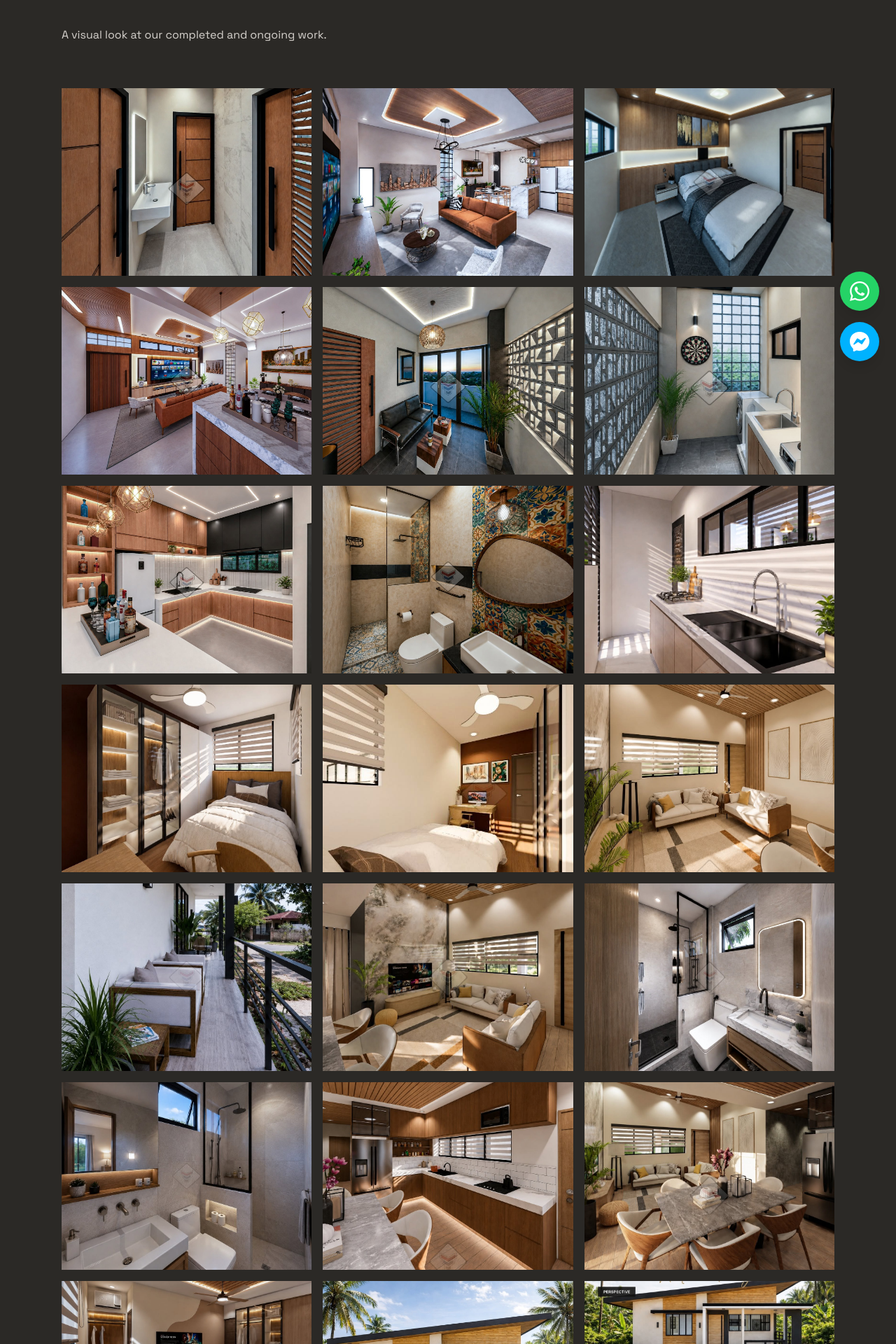
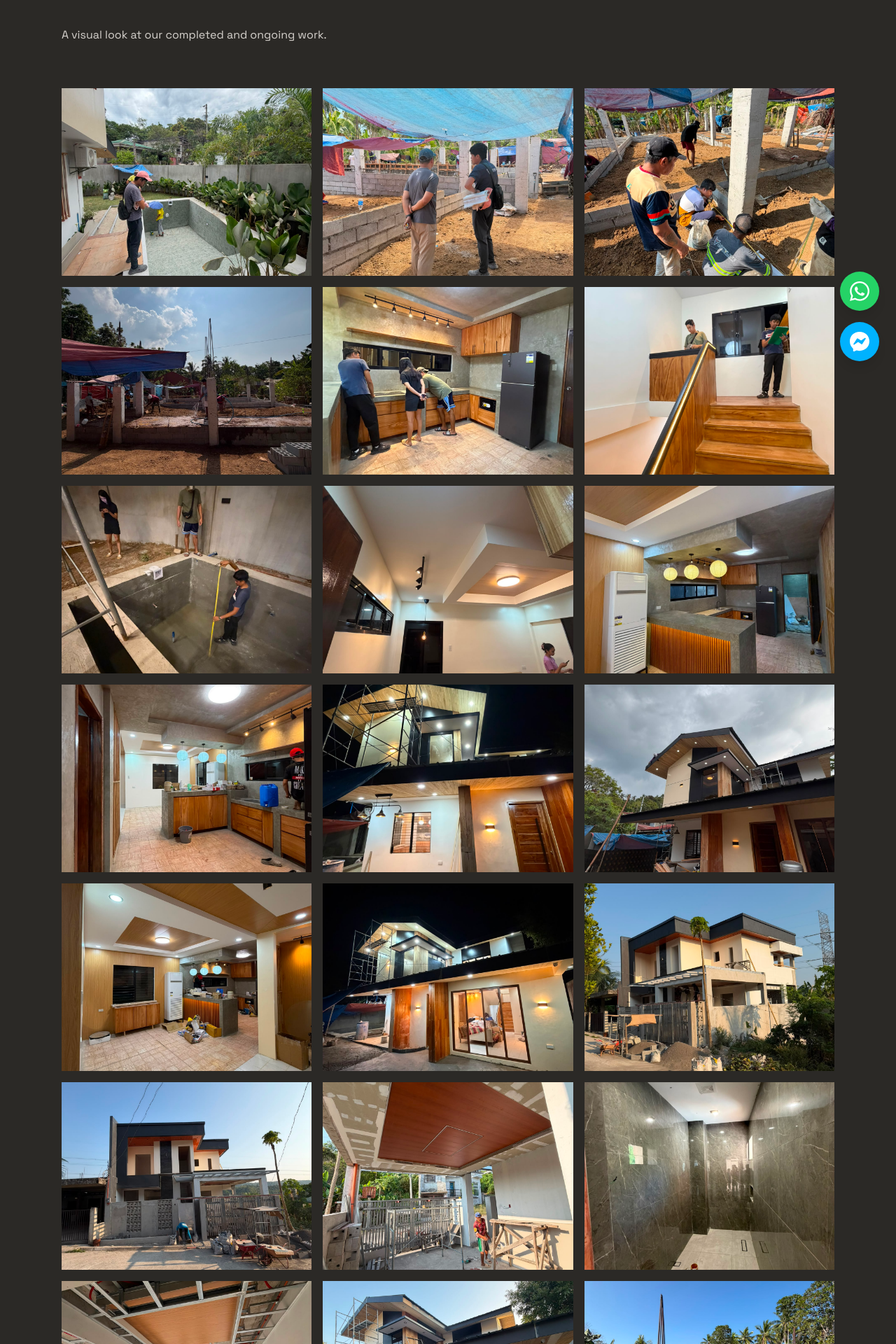
Before and after one commit to ganzonyd-bot/arkylite, a Next.js app: page /gallery in a window 1280 px wide. Shown: the part 260-2180 px from the top of the page at 70% size. Built offline with nearby package versions, Linux system fonts and the light colour scheme.

Commit message:
reorder gallery: newest images first (reverse chronological)

```diff
--- a/app/components/Gallery.tsx
+++ b/app/components/Gallery.tsx
@@ -3,16 +3,16 @@ import Image from "next/image";
 import ScrollAnimation from "./ScrollAnimation";
 
 const IMAGES = [
-  { src: "/images/gallery/gallery-1.jpg", alt: "Project photo 1", span: "md:col-span-2 md:row-span-2" },
-  { src: "/images/gallery/gallery-2.jpg", alt: "Project photo 2", span: "" },
-  { src: "/images/gallery/gallery-3.jpg", alt: "Project photo 3", span: "" },
-  { src: "/images/gallery/gallery-4.jpg", alt: "Project photo 4", span: "" },
-  { src: "/images/gallery/gallery-5.jpg", alt: "Project photo 5", span: "" },
-  { src: "/images/gallery/gallery-6.jpg", alt: "Project photo 6", span: "" },
-  { src: "/images/gallery/gallery-7.jpg", alt: "Project photo 7", span: "md:col-span-2" },
-  { src: "/images/gallery/gallery-8.jpg", alt: "Project photo 8", span: "" },
-  { src: "/images/gallery/gallery-9.jpg", alt: "Project photo 9", span: "" },
-  { src: "/images/gallery/gallery-10.jpg", alt: "Project photo 10", span: "" },
+  { src: "/images/gallery/b35af487-d751-452a-be98-2ff8420c542b.jpg", alt: "Project photo 1", span: "md:col-span-2 md:row-span-2" },
+  { src: "/images/gallery/83af6d4e-6d88-4fff-92d9-22e937331dd5.jpg", alt: "Project photo 2", span: "" },
+  { src: "/images/gallery/cb4e714f-3aab-42dd-a1b3-009724575091.jpg", alt: "Project photo 3", span: "" },
+  { src: "/images/gallery/73473f6d-8598-4743-8e04-86d062a0d2f2.jpg", alt: "Project photo 4", span: "" },
+  { src: "/images/gallery/f67fa57a-ba6e-466d-afcf-942ca1251623.jpg", alt: "Project photo 5", span: "" },
+  { src: "/images/gallery/426ed81d-221a-489e-9161-3f03e507112a.jpg", alt: "Project photo 6", span: "" },
+  { src: "/images/gallery/bfc57ffa-db43-4a80-a049-b412ee22943e.jpg", alt: "Project photo 7", span: "md:col-span-2" },
+  { src: "/images/gallery/2e9bcaad-06ae-4b8d-8f58-bfea6f7486c3.jpg", alt: "Project photo 8", span: "" },
+  { src: "/images/gallery/11569caf-84c4-417c-92b9-d182e2218bce.jpg", alt: "Project photo 9", span: "" },
+  { src: "/images/gallery/392bf38a-ea2f-411e-81de-1826022936ec.jpg", alt: "Project photo 10", span: "" },
 ];
 
 const VIDEOS_FEATURED = [
--- a/app/gallery/page.tsx
+++ b/app/gallery/page.tsx
@@ -8,49 +8,49 @@ import Footer from "@/app/components/Footer";
 import FloatingMessenger from "@/app/components/FloatingMessenger";
 
 const IMAGES = [
+  { src: "/images/gallery/b35af487-d751-452a-be98-2ff8420c542b.jpg", alt: "Gallery photo 1" },
+  { src: "/images/gallery/83af6d4e-6d88-4fff-92d9-22e937331dd5.jpg", alt: "Gallery photo 2" },
+  { src: "/images/gallery/cb4e714f-3aab-42dd-a1b3-009724575091.jpg", alt: "Gallery photo 3" },
+  { src: "/images/gallery/73473f6d-8598-4743-8e04-86d062a0d2f2.jpg", alt: "Gallery photo 4" },
+  { src: "/images/gallery/f67fa57a-ba6e-466d-afcf-942ca1251623.jpg", alt: "Gallery photo 5" },
+  { src: "/images/gallery/426ed81d-221a-489e-9161-3f03e507112a.jpg", alt: "Gallery photo 6" },
+  { src: "/images/gallery/bfc57ffa-db43-4a80-a049-b412ee22943e.jpg", alt: "Gallery photo 7" },
+  { src: "/images/gallery/2e9bcaad-06ae-4b8d-8f58-bfea6f7486c3.jpg", alt: "Gallery photo 8" },
+  { src: "/images/gallery/11569caf-84c4-417c-92b9-d182e2218bce.jpg", alt: "Gallery photo 9" },
+  { src: "/images/gallery/392bf38a-ea2f-411e-81de-1826022936ec.jpg", alt: "Gallery photo 10" },
+  { src: "/images/gallery/b21cc88c-8dc9-4564-a41b-aaf28aa53843.jpg", alt: "Gallery photo 11" },
+  { src: "/images/gallery/26449bf1-3953-4f83-b848-b91c545fc93a.jpg", alt: "Gallery photo 12" },
+  { src: "/images/gallery/4130fcdd-e9a2-4095-86e4-afbbbd272b7d.jpg", alt: "Gallery photo 13" },
+  { src: "/images/gallery/2b86a220-9951-424b-973e-f03609bb5c02.jpg", alt: "Gallery photo 14" },
+  { src: "/images/gallery/9ea69ad0-c3ad-4838-8a39-922224b98033.jpg", alt: "Gallery photo 15" },
+  { src: "/images/gallery/4847c13a-9cea-4e8d-a630-dbaffafa30e8.jpg", alt: "Gallery photo 16" },
+  { src: "/images/gallery/f427f456-9aab-4cf7-91a0-2200cebe60f1.jpg", alt: "Gallery photo 17" },
+  { src: "/images/gallery/abe76c3b-1790-4732-9da9-96c6ed0a04d0.jpg", alt: "Gallery photo 18" },
+  { src: "/images/gallery/845f2098-6767-42cc-9e32-6d601c67ad1b.jpg", alt: "Gallery photo 19" },
+  { src: "/images/gallery/7f80f70c-a504-4700-8076-8682f38d9101.jpg", alt: "Gallery photo 20" },
+  { src: "/images/gallery/950ddef3-c2d1-4da9-b5eb-8a17d5c3f09b.jpg", alt: "Gallery photo 21" },
+  { src: "/images/gallery/961bbaa1-9259-4272-8539-9be45eac5697.jpg", alt: "Gallery photo 22" },
+  { src: "/images/gallery/b2193adf-5eed-4fc9-8e36-5cf184bb0bce.jpg", alt: "Gallery photo 23" },
+  { src: "/images/gallery/f76891ae-59ac-4548-bdff-b75e16d4690c.jpg", alt: "Gallery photo 24" },
+  { src: "/images/gallery/90dd8d43-2dfb-4046-a743-4e1f3114a153.jpg", alt: "Gallery photo 25" },
+  { src: "/images/gallery/6c8b6591-fdc0-4d17-8e82-95c974368229.jpg", alt: "Gallery photo 26" },
+  { src: "/images/gallery/44322de9-45b2-4c32-bfae-cbed3a40de30.jpg", alt: "Gallery photo 27" },
+  { src: "/images/gallery/5ad3cfa1-e5d1-4b7e-a54c-b3138b539ae8.jpg", alt: "Gallery photo 28" },
+  { src: "/images/gallery/9449cbf8-bb7f-44cb-af68-52918d6b68a5.jpg", alt: "Gallery photo 29" },
+  { src: "/images/gallery/742771221_122173776098730152_3134179668470169620_n.jpg", alt: "Gallery photo 30" },
+  { src: "/images/gallery/742429441_122173776374730152_8013232902253390532_n.jpg", alt: "Gallery photo 31" },
+  { src: "/images/gallery/742684223_122173776344730152_6205196953189067169_n.jpg", alt: "Gallery photo 32" },
+  { src: "/images/gallery/744488387_122173776500730152_3477665604738018064_n.jpg", alt: "Gallery photo 33" },
+  { src: "/images/gallery/742362660_122173776932730152_2039494084442974680_n.jpg", alt: "Gallery photo 34" },
+  { src: "/images/gallery/742859103_122173776980730152_3815781710115326169_n.jpg", alt: "Gallery photo 35" },
+  { src: "/images/gallery/743777763_122173776926730152_2156799455612407488_n.jpg", alt: "Gallery photo 36" },
+  { src: "/images/gallery/743425423_122173777076730152_4849914365183130715_n.jpg", alt: "Gallery photo 37" },
+  { src: "/images/gallery/743497740_122173777634730152_1397926414788969398_n.jpg", alt: "Gallery photo 38" },
+  { src: "/images/gallery/743633195_122173777616730152_8166320623494690150_n.jpg", alt: "Gallery photo 39" },
   ...Array.from({ length: 26 }, (_, i) => ({
-    src: `/images/gallery/gallery-${i + 1}.jpg`,
-    alt: `Gallery photo ${i + 1}`,
+    src: `/images/gallery/gallery-${26 - i}.jpg`,
+    alt: `Gallery photo ${40 + i}`,
   })),
-  { src: "/images/gallery/743633195_122173777616730152_8166320623494690150_n.jpg", alt: "Gallery photo 27" },
-  { src: "/images/gallery/743497740_122173777634730152_1397926414788969398_n.jpg", alt: "Gallery photo 28" },
-  { src: "/images/gallery/743425423_122173777076730152_4849914365183130715_n.jpg", alt: "Gallery photo 29" },
-  { src: "/images/gallery/743777763_122173776926730152_2156799455612407488_n.jpg", alt: "Gallery photo 30" },
-  { src: "/images/gallery/742859103_122173776980730152_3815781710115326169_n.jpg", alt: "Gallery photo 31" },
-  { src: "/images/gallery/742362660_122173776932730152_2039494084442974680_n.jpg", alt: "Gallery photo 32" },
-  { src: "/images/gallery/744488387_122173776500730152_3477665604738018064_n.jpg", alt: "Gallery photo 33" },
-  { src: "/images/gallery/742684223_122173776344730152_6205196953189067169_n.jpg", alt: "Gallery photo 34" },
-  { src: "/images/gallery/742429441_122173776374730152_8013232902253390532_n.jpg", alt: "Gallery photo 35" },
-  { src: "/images/gallery/742771221_122173776098730152_3134179668470169620_n.jpg", alt: "Gallery photo 36" },
-  { src: "/images/gallery/9449cbf8-bb7f-44cb-af68-52918d6b68a5.jpg", alt: "Gallery photo 37" },
-  { src: "/images/gallery/5ad3cfa1-e5d1-4b7e-a54c-b3138b539ae8.jpg", alt: "Gallery photo 38" },
-  { src: "/images/gallery/44322de9-45b2-4c32-bfae-cbed3a40de30.jpg", alt: "Gallery photo 39" },
-  { src: "/images/gallery/6c8b6591-fdc0-4d17-8e82-95c974368229.jpg", alt: "Gallery photo 40" },
-  { src: "/images/gallery/90dd8d43-2dfb-4046-a743-4e1f3114a153.jpg", alt: "Gallery photo 41" },
-  { src: "/images/gallery/f76891ae-59ac-4548-bdff-b75e16d4690c.jpg", alt: "Gallery photo 42" },
-  { src: "/images/gallery/b2193adf-5eed-4fc9-8e36-5cf184bb0bce.jpg", alt: "Gallery photo 43" },
-  { src: "/images/gallery/961bbaa1-9259-4272-8539-9be45eac5697.jpg", alt: "Gallery photo 44" },
-  { src: "/images/gallery/950ddef3-c2d1-4da9-b5eb-8a17d5c3f09b.jpg", alt: "Gallery photo 45" },
-  { src: "/images/gallery/7f80f70c-a504-4700-8076-8682f38d9101.jpg", alt: "Gallery photo 46" },
-  { src: "/images/gallery/845f2098-6767-42cc-9e32-6d601c67ad1b.jpg", alt: "Gallery photo 47" },
-  { src: "/images/gallery/abe76c3b-1790-4732-9da9-96c6ed0a04d0.jpg", alt: "Gallery photo 48" },
-  { src: "/images/gallery/f427f456-9aab-4cf7-91a0-2200cebe60f1.jpg", alt: "Gallery photo 49" },
-  { src: "/images/gallery/4847c13a-9cea-4e8d-a630-dbaffafa30e8.jpg", alt: "Gallery photo 50" },
-  { src: "/images/gallery/9ea69ad0-c3ad-4838-8a39-922224b98033.jpg", alt: "Gallery photo 51" },
-  { src: "/images/gallery/2b86a220-9951-424b-973e-f03609bb5c02.jpg", alt: "Gallery photo 52" },
-  { src: "/images/gallery/4130fcdd-e9a2-4095-86e4-afbbbd272b7d.jpg", alt: "Gallery photo 53" },
-  { src: "/images/gallery/26449bf1-3953-4f83-b848-b91c545fc93a.jpg", alt: "Gallery photo 54" },
-  { src: "/images/gallery/b21cc88c-8dc9-4564-a41b-aaf28aa53843.jpg", alt: "Gallery photo 55" },
-  { src: "/images/gallery/392bf38a-ea2f-411e-81de-1826022936ec.jpg", alt: "Gallery photo 56" },
-  { src: "/images/gallery/11569caf-84c4-417c-92b9-d182e2218bce.jpg", alt: "Gallery photo 57" },
-  { src: "/images/gallery/2e9bcaad-06ae-4b8d-8f58-bfea6f7486c3.jpg", alt: "Gallery photo 58" },
-  { src: "/images/gallery/bfc57ffa-db43-4a80-a049-b412ee22943e.jpg", alt: "Gallery photo 59" },
-  { src: "/images/gallery/426ed81d-221a-489e-9161-3f03e507112a.jpg", alt: "Gallery photo 60" },
-  { src: "/images/gallery/f67fa57a-ba6e-466d-afcf-942ca1251623.jpg", alt: "Gallery photo 61" },
-  { src: "/images/gallery/73473f6d-8598-4743-8e04-86d062a0d2f2.jpg", alt: "Gallery photo 62" },
-  { src: "/images/gallery/cb4e714f-3aab-42dd-a1b3-009724575091.jpg", alt: "Gallery photo 63" },
-  { src: "/images/gallery/83af6d4e-6d88-4fff-92d9-22e937331dd5.jpg", alt: "Gallery photo 64" },
-  { src: "/images/gallery/b35af487-d751-452a-be98-2ff8420c542b.jpg", alt: "Gallery photo 65" },
 ];
 
 interface VideoEntry {
```
